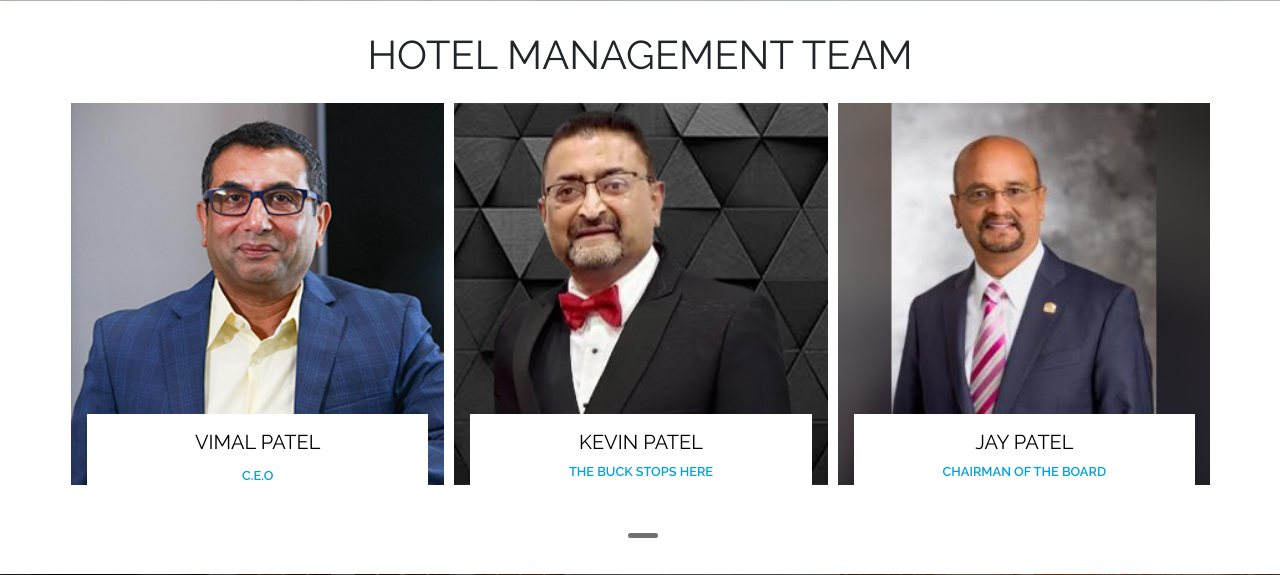
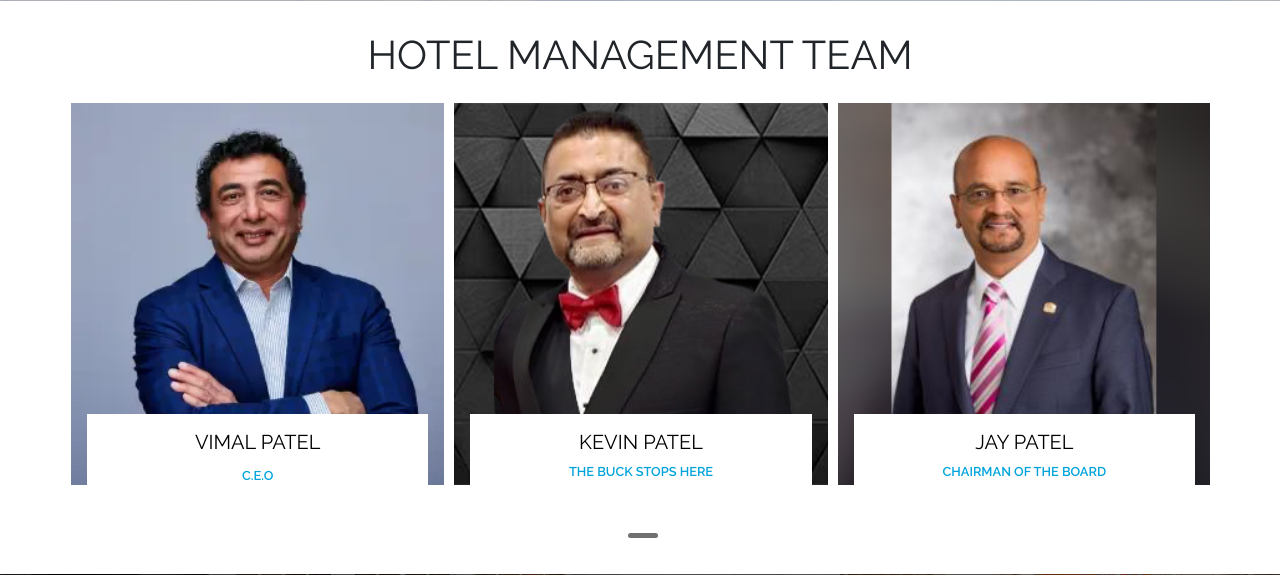
Before and after one commit to Bhavesh-07/Qhotel, a Flask app: page / in a window 1280 px wide. Shown: the part 1999-2574 px from the top of the page. Run offline with Flask 3, Linux system fonts and the light colour scheme; some libraries are stand-ins or nearby versions; some web fonts are replaced.

Commit message:
feat: update Vimal Patel portrait image to high quality webp format

```diff
--- a/templates/index.html
+++ b/templates/index.html
@@ -282,7 +282,7 @@
             <div class="owl-stage">
                 <div class="owl-item">
                     <div class="item position-relative">
-                        <img src="/static/img/portfolio/vimalpatel.png" alt="Vimal Patel" title="Vimal Patel">
+                        <img src="/static/img/portfolio/vimalpatel.webp" alt="Vimal Patel" title="Vimal Patel">
                         <a href="/team">
                             <div class="bg-white partner-content text-uppercase text-center mx-3 p-3">
                                 <h2>Vimal Patel</h2>
--- a/templates/team.html
+++ b/templates/team.html
@@ -25,7 +25,7 @@
         <div class="col-xs-12 col-sm-12 col-md-6 col-lg-6 ">
             <div class="row">
                 <div class="col-xs-6 col-sm-6 col-md-6 ht_team_img padnone">
-                   <img class="hght" src="/static/img/portfolio/vimalpatel.png" alt="Vimal Patel" title="Vimal Patel" style="width:100%">
+                   <img class="hght" src="/static/img/portfolio/vimalpatel.webp" alt="Vimal Patel" title="Vimal Patel" style="width:100%">
                 </div>
                 <div class="col-xs-6 col-sm-6 col-md-6 ht_team_data teamsection-bg teamsection-pad py-3">
                     <h6 class="teamtitle-pad">Vimal Patel</h6>
```
Also changed, not shown: static/img/portfolio/vimalpatel.webp (added).
